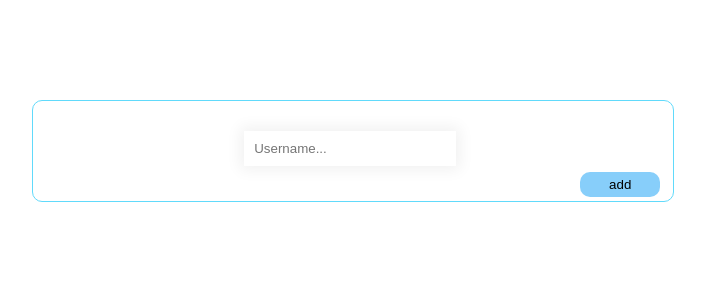
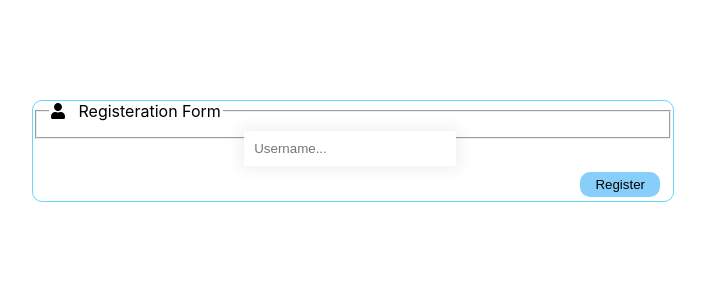
Before and after one commit to FlorenceNway/redux-basicApp-demo, a React (Create React App) app: page / in a window 1280 px wide. Shown: the top 300 px of the page, without its empty margins (287-992 px from the left). Built offline with nearby package versions, Linux system fonts and the light colour scheme.

Commit message:
fontawesome icons

```diff
--- a/src/components/RegisterUserInput.js
+++ b/src/components/RegisterUserInput.js
@@ -1,7 +1,9 @@
 import React, {useState} from "react";
 import {useDispatch} from 'react-redux';
 import { addUser } from "../store/actions/register.action";
-import './RegisterUserInput.css'
+import './RegisterUserInput.css';
+import { FontAwesomeIcon } from '@fortawesome/react-fontawesome';
+import { faUser } from '@fortawesome/free-solid-svg-icons'
 
 const RegisterUserInput = () => {
     const [inputValue,setInputValue] = useState('')
@@ -20,8 +22,11 @@ const RegisterUserInput = () => {
 
     return (
         <form onSubmit = {submitHandler}>
-            <input type='text' onChange={handleChange} value={inputValue} placeholder="Username..."/>
-            <button>add</button>
+            <fieldset>
+                <legend> <FontAwesomeIcon icon={faUser} /> &nbsp; Registeration Form</legend>
+                <input type='text' onChange={handleChange} value={inputValue} placeholder="Username..."/>
+                <button>Register</button>
+            </fieldset>
         </form>
 
     )
--- a/src/components/RegisterUserList.js
+++ b/src/components/RegisterUserList.js
@@ -1,7 +1,9 @@
 import React from 'react';
 import { useSelector, useDispatch } from 'react-redux';
 import { deleteUser, moveUp, moveDown } from '../store/actions/register.action';
-import './RegisterUserList.css'
+import './RegisterUserList.css';
+import { FontAwesomeIcon } from '@fortawesome/react-fontawesome';
+import { faTrashAlt, faArrowUp, faArrowDown } from '@fortawesome/free-solid-svg-icons'
 
 const RegisterUserList = () => {
 
@@ -21,6 +23,7 @@ const RegisterUserList = () => {
     }
 
     return (
+        <div className='list-wrapper'>
             <ul>
                 {users.map(({id, username}, index) => {
                     const isDisableDown = users.length -1 === index
@@ -28,14 +31,22 @@ const RegisterUserList = () => {
                     <li key={id}>
                         <span>{username}</span>
                         <div>
-                        <button onClick={() => deleteHandler(id)} >delete</button>
-                        <button onClick={() => moveUpHandler(id)} disabled={!index}>up</button>
-                        <button onClick={() => moveDownHandler(id)} disabled={isDisableDown}>down</button>
+                            <button onClick={() => deleteHandler(id)} >
+                                <FontAwesomeIcon icon={faTrashAlt} />
+                            </button>
+                            <button onClick={() => moveUpHandler(id)} disabled={!index}>
+                                <FontAwesomeIcon icon={faArrowUp} />
+                            </button>
+                            <button onClick={() => moveDownHandler(id)} disabled={isDisableDown}>
+                                <FontAwesomeIcon icon={faArrowDown} />
+                            </button>
                         </div>
                     </li>)
                 })
                 }
             </ul>
+        </div>
+
     )
 }
 
```
Lines whose indentation alone changed are shown as unchanged.
